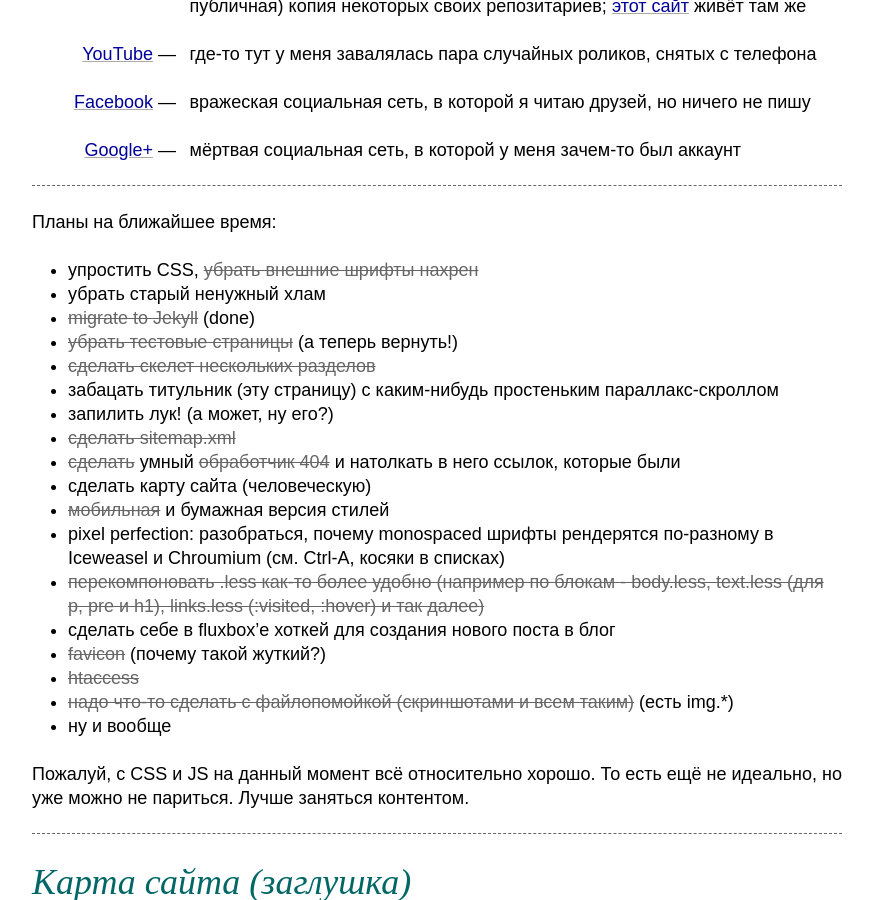
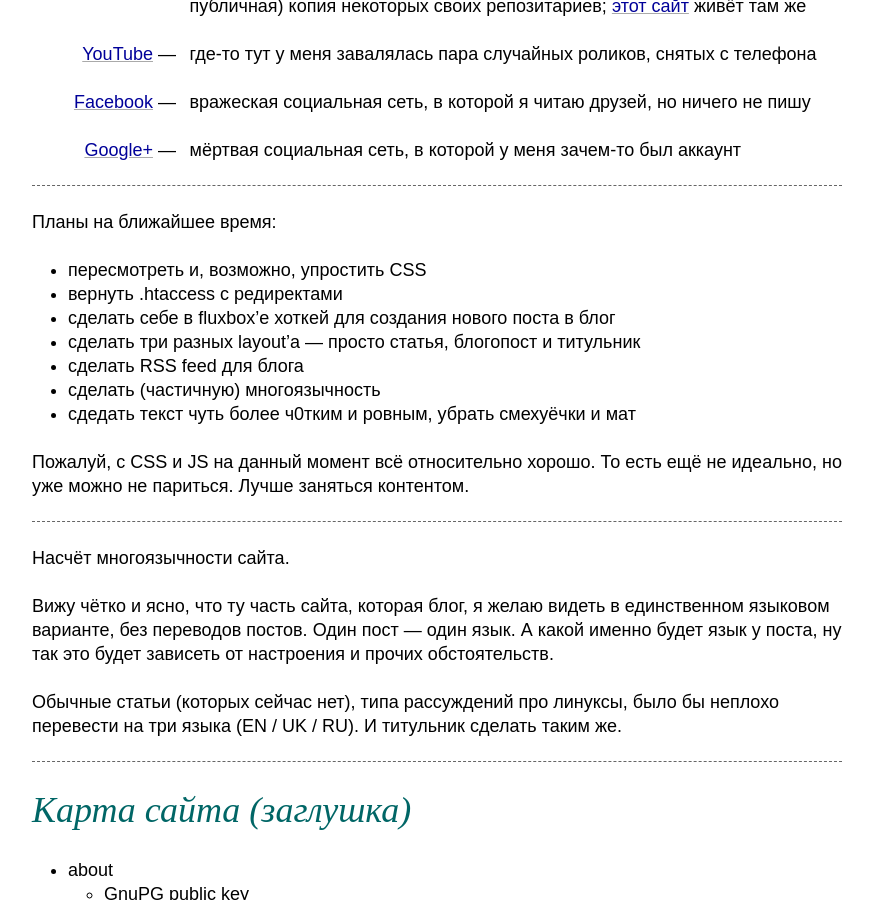
Before and after one commit to kastaneda/kastaneda.kiev.ua, a Jekyll site: the page built from index.md, in a window 1280 px wide and 900 px high, scrolled down 750 px. Shown: the whole window, without its empty margins (203-1076 px from the left). Built offline with Jekyll 4.4.1, drawn with Linux system fonts in a browser that asks for light colours.

Commit message:
Планы

```diff
--- a/index.md
+++ b/index.md
@@ -58,31 +58,30 @@
 
 Планы на ближайшее время:
 
- * упростить CSS, ~~убрать внешние шрифты нахрен~~
- * убрать старый ненужный хлам
- * ~~migrate to Jekyll~~ (done)
- * ~~убрать тестовые страницы~~ (а теперь вернуть!)
- * ~~сделать скелет нескольких разделов~~
- * забацать титульник (эту страницу) с каким-нибудь простеньким параллакс-скроллом
- * запилить лук! (а может, ну его?)
- * ~~сделать sitemap.xml~~
- * ~~сделать~~ умный ~~обработчик 404~~ и натолкать в него ссылок, которые были
- * сделать карту сайта (человеческую)
- * ~~мобильная~~ и бумажная версия стилей
- * pixel perfection: разобраться, почему monospaced шрифты рендерятся
-   по-разному в Iceweasel и Chroumium (см. Ctrl-A, косяки в списках)
- * ~~перекомпоновать .less как-то более удобно (например по блокам -
-   body.less, text.less (для p, pre и h1), links.less (:visited, :hover)
-   и так далее)~~
+ * пересмотреть и, возможно, упростить CSS
+ * вернуть .htaccess с редиректами
  * сделать себе в fluxbox'е хоткей для создания нового поста в блог
- * ~~favicon~~ (почему такой жуткий?)
- * ~~htaccess~~
- * ~~надо что-то сделать с файлопомойкой (скриншотами и всем таким)~~ (есть img.*)
- * ну и вообще
+ * сделать три разных layout'а — просто статья, блогопост и титульник
+ * сделать RSS feed для блога
+ * сделать (частичную) многоязычность
+ * сдедать текст чуть более ч0тким и ровным, убрать смехуёчки и мат
 
 Пожалуй, с CSS и JS на данный момент всё относительно хорошо.
 То есть ещё не идеально, но уже можно не париться.
 Лучше заняться контентом.
+
+-----
+
+Насчёт многоязычности сайта.
+
+Вижу чётко и ясно, что ту часть сайта, которая блог, я желаю видеть
+в единственном языковом варианте, без переводов постов.
+Один пост — один язык.  А какой именно будет язык у поста, ну так это
+будет зависеть от настроения и прочих обстоятельств.
+
+Обычные статьи (которых сейчас нет), типа рассуждений про линуксы,
+было бы неплохо перевести на три языка (EN / UK / RU). И титульник
+сделать таким же.
 
 -----
 
```
